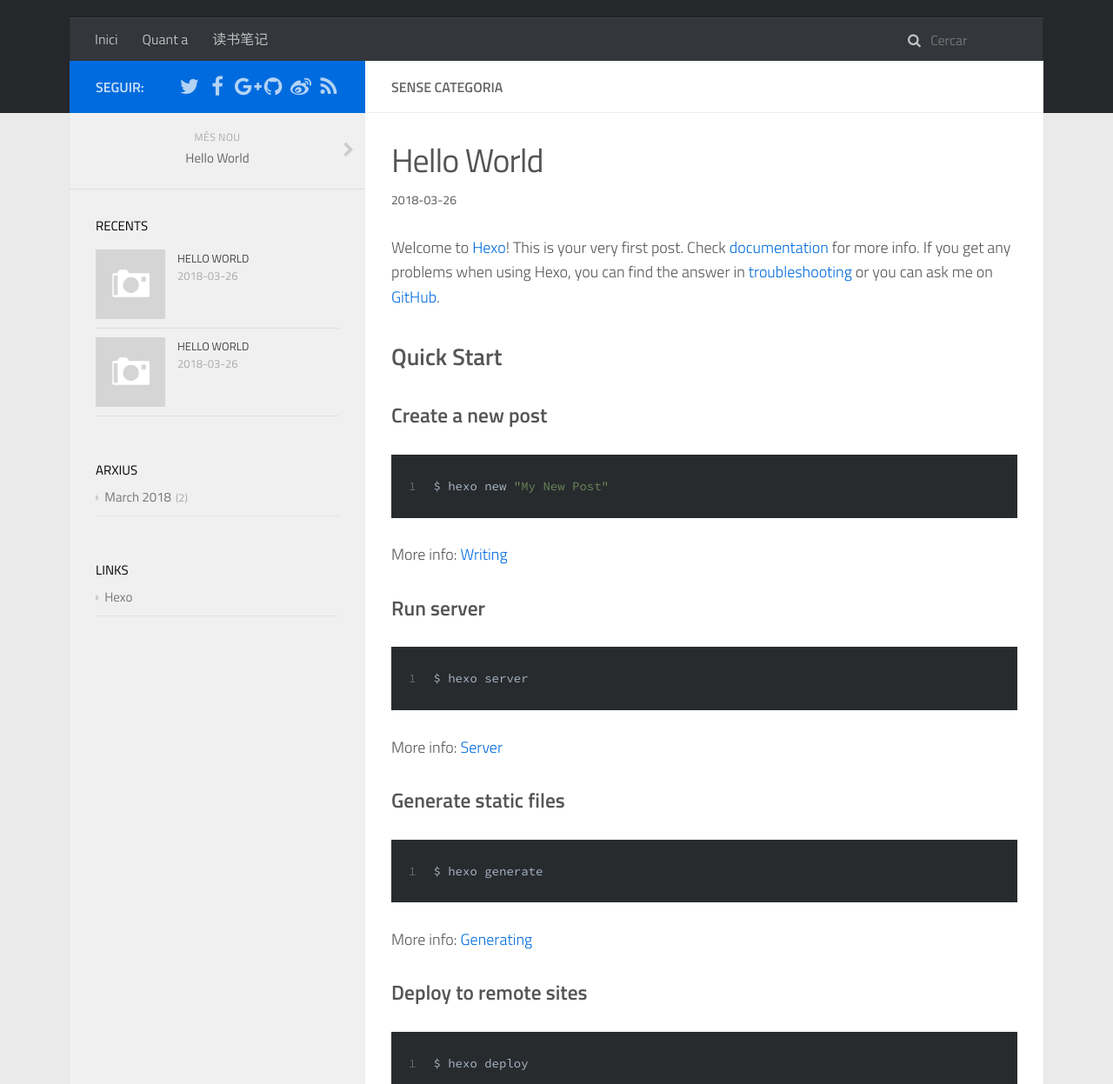
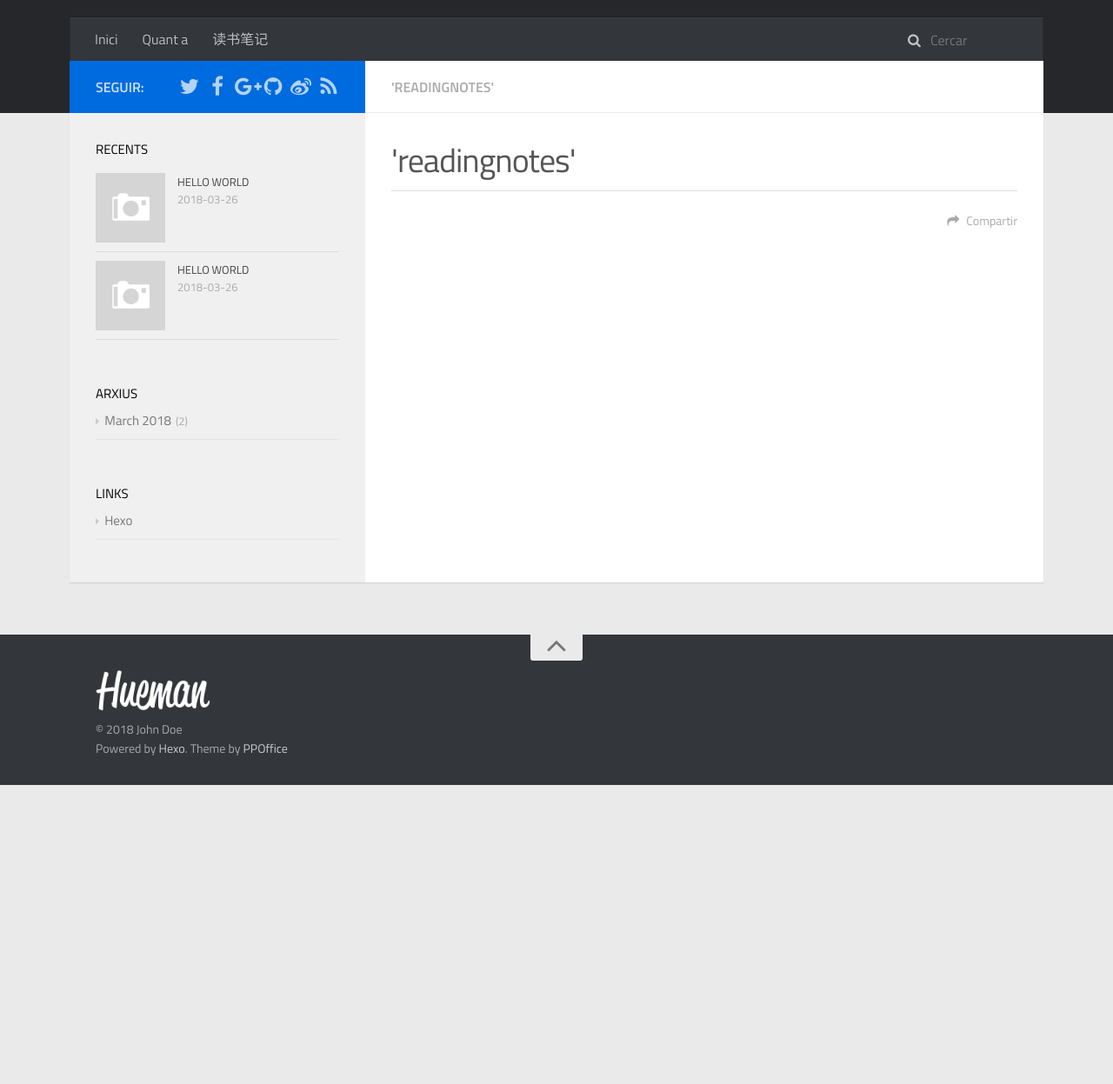
Before and after one commit to maggie4ever/maggie4ever.github.io, a plain HTML site: page readingnotes/index.html in a window 1280 px wide. Shown: the part 120-1367 px from the top of the page at 87% size. After the commit the page ends 1023 px from the top, so only its background shows below. Drawn offline with Linux system fonts and the light colour scheme; a script that the page names is missing.

Commit message:
Site updated: 2018-03-27 11:56:54

```diff
--- a/2018/03/26/hello-world/index.html
+++ b/readingnotes/index.html
@@ -3,22 +3,17 @@
 <head>
     <meta charset="utf-8">
 
-    <title>Hello World | Hexo</title>
+    <title>&#39;readingnotes&#39; | Hexo</title>
 
     <meta name="viewport" content="width=device-width, initial-scale=1, maximum-scale=1">
 
-        <meta name="keywords" content="" />
-
-    <meta name="description" content="Welcome to Hexo! This is your very first post. Check documentation for more info. If you get any problems when using Hexo, you can find the answer in troubleshooting or you can ask me on GitHub. Quick">
-<meta property="og:type" content="article">
-<meta property="og:title" content="Hello World">
-<meta property="og:url" content="http://yoursite.com/2018/03/26/hello-world/index.html">
+    <meta property="og:type" content="website">
+<meta property="og:title" content="&#39;readingnotes&#39;">
+<meta property="og:url" content="http://yoursite.com/readingnotes/index.html">
 <meta property="og:site_name" content="Hexo">
-<meta property="og:description" content="Welcome to Hexo! This is your very first post. Check documentation for more info. If you get any problems when using Hexo, you can find the answer in troubleshooting or you can ask me on GitHub. Quick">
-<meta property="og:updated_time" content="2018-03-26T08:55:21.426Z">
+<meta property="og:updated_time" content="2018-03-27T03:56:34.117Z">
 <meta name="twitter:card" content="summary">
-<meta name="twitter:title" content="Hello World">
-<meta name="twitter:description" content="Welcome to Hexo! This is your very first post. Check documentation for more info. If you get any problems when using Hexo, you can find the answer in troubleshooting or you can ask me on GitHub. Quick">
+<meta name="twitter:title" content="&#39;readingnotes&#39;">
 
 
 
@@ -131,46 +126,26 @@
                         <div class="main-body-header">
     <h1 class="header">
 
-    Sense categoria
+    <em class="page-title-link" data-url="/readingnotes/index.html">'readingnotes'</em>
     </h1>
 </div>
                         <div class="main-body-content">
-                            <article id="post-hello-world" class="article article-single article-type-post" itemscope itemprop="blogPost">
+                            <article id="page-" class="article article-single article-type-page" itemscope itemprop="blogPost">
     <div class="article-inner">
 
             <header class="article-header">
 
 
         <h1 class="article-title" itemprop="name">
-        Hello World
+        &#39;readingnotes&#39;
         </h1>
 
 
             </header>
 
 
-            <div class="article-meta">
-
-    <div class="article-date">
-        <a href="/2018/03/26/hello-world/" class="article-date">
-            <time datetime="2018-03-26T08:55:21.426Z" itemprop="datePublished">2018-03-26</time>
-        </a>
-    </div>
-
-
-            </div>
-
 
         <div class="article-entry" itemprop="articleBody">
-            <p>Welcome to <a href="https://hexo.io/" target="_blank" rel="noopener">Hexo</a>! This is your very first post. Check <a href="https://hexo.io/docs/" target="_blank" rel="noopener">documentation</a> for more info. If you get any problems when using Hexo, you can find the answer in <a href="https://hexo.io/docs/troubleshooting.html" target="_blank" rel="noopener">troubleshooting</a> or you can ask me on <a href="https://github.com/hexojs/hexo/issues" target="_blank" rel="noopener">GitHub</a>.</p>
-<h2 id="Quick-Start"><a href="#Quick-Start" class="headerlink" title="Quick Start"></a>Quick Start</h2><h3 id="Create-a-new-post"><a href="#Create-a-new-post" class="headerlink" title="Create a new post"></a>Create a new post</h3><figure class="highlight bash"><table><tr><td class="gutter"><pre><span class="line">1</span><br></pre></td><td class="code"><pre><span class="line">$ hexo new <span class="string">"My New Post"</span></span><br></pre></td></tr></table></figure>
-<p>More info: <a href="https://hexo.io/docs/writing.html" target="_blank" rel="noopener">Writing</a></p>
-<h3 id="Run-server"><a href="#Run-server" class="headerlink" title="Run server"></a>Run server</h3><figure class="highlight bash"><table><tr><td class="gutter"><pre><span class="line">1</span><br></pre></td><td class="code"><pre><span class="line">$ hexo server</span><br></pre></td></tr></table></figure>
-<p>More info: <a href="https://hexo.io/docs/server.html" target="_blank" rel="noopener">Server</a></p>
-<h3 id="Generate-static-files"><a href="#Generate-static-files" class="headerlink" title="Generate static files"></a>Generate static files</h3><figure class="highlight bash"><table><tr><td class="gutter"><pre><span class="line">1</span><br></pre></td><td class="code"><pre><span class="line">$ hexo generate</span><br></pre></td></tr></table></figure>
-<p>More info: <a href="https://hexo.io/docs/generating.html" target="_blank" rel="noopener">Generating</a></p>
-<h3 id="Deploy-to-remote-sites"><a href="#Deploy-to-remote-sites" class="headerlink" title="Deploy to remote sites"></a>Deploy to remote sites</h3><figure class="highlight bash"><table><tr><td class="gutter"><pre><span class="line">1</span><br></pre></td><td class="code"><pre><span class="line">$ hexo deploy</span><br></pre></td></tr></table></figure>
-<p>More info: <a href="https://hexo.io/docs/deployment.html" target="_blank" rel="noopener">Deployment</a></p>
 
         </div>
         <footer class="article-footer">
@@ -178,7 +153,7 @@
 
 
 
-    <a data-url="http://yoursite.com/2018/03/26/hello-world/" data-id="cjf8b3l430000hwvx5hpn5qzq" class="article-share-link"><i class="fa fa-share"></i>Compartir</a>
+    <a data-url="http://yoursite.com/readingnotes/index.html" data-id="cjf94qo5o0001jkvx84fnczia" class="article-share-link"><i class="fa fa-share"></i>Compartir</a>
 <script>
     (function ($) {
         $('body').on('click', function() {
@@ -312,23 +287,6 @@
         </ul>
     </div>
 
-
-<nav id="article-nav">
-
-        <a href="/2018/03/26/第一个读书笔记/" id="article-nav-newer" class="article-nav-link-wrap">
-        <strong class="article-nav-caption">més nou</strong>
-        <p class="article-nav-title">
-
-            Hello World
-
-        </p>
-        <i class="icon fa fa-chevron-right" id="icon-chevron-right"></i>
-    </a>
-
-
-</nav>
-
-
     <div class="widgets-container">
 
 
@@ -447,7 +405,7 @@
     var disqus_shortname = 'hexo-theme-hueman';
 
 
-    var disqus_url = 'http://yoursite.com/2018/03/26/hello-world/';
+    var disqus_url = 'http://yoursite.com/readingnotes/index.html';
 
     (function() {
     var dsq = document.createElement('script');
```
Also changed, not shown: 2018/03/26/第一个读书笔记/index.html (+1 -1 lines), content.json (+1 -1 lines).
